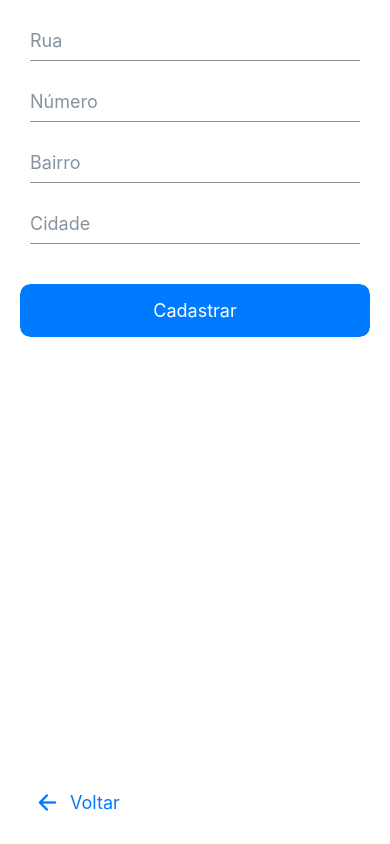
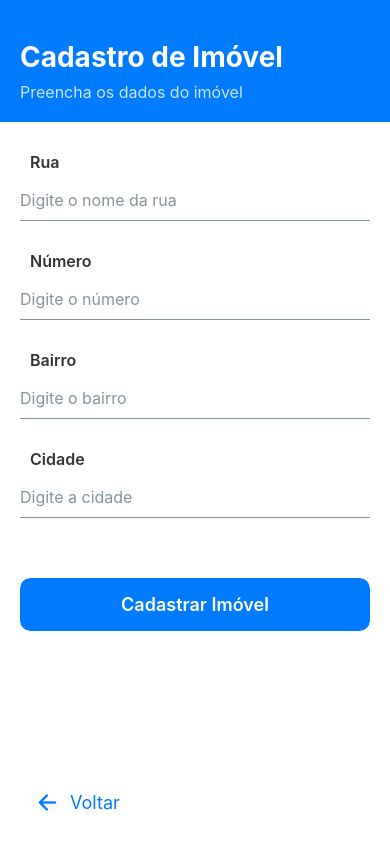
Before and after one commit to lucasskt18/iTBI-calc, a React Native app: screen /RegisterProperty in a window 390 px wide. Built offline with nearby package versions, Linux system fonts and the light colour scheme.

Commit message:
Add novo designer e layout para as telas

```diff
--- a/src/screens/CalculateITBIScreen.tsx
+++ b/src/screens/CalculateITBIScreen.tsx
@@ -20,10 +20,7 @@ export default function CalculateITBIScreen() {
   };
 
   const formatCurrency = (value: string) => {
-    // Remove todos os caracteres não numéricos
     const numbers = value.replace(/[^0-9]/g, '');
-
-    // Converte para número e formata como moeda
     const amount = parseFloat(numbers) / 100;
     return amount.toLocaleString('pt-BR', {
       style: 'currency',
@@ -39,31 +36,47 @@ export default function CalculateITBIScreen() {
   return (
     <View style={styles.container}>
       <ScrollView style={styles.scrollView}>
+        <View style={styles.header}>
+          <Text style={styles.title}>Cálculo de ITBI</Text>
+          <Text style={styles.subtitle}>Informe os valores para calcular</Text>
+        </View>
+
         <View style={styles.form}>
+          <View style={styles.inputContainer}>
+            <Text style={styles.label}>Valor do Imóvel</Text>
             <Input
-            placeholder="Valor do Imóvel"
+              placeholder="Digite o valor do imóvel"
               value={propertyValue}
               onChangeText={handlePropertyValueChange}
               keyboardType="numeric"
               containerStyle={styles.input}
+              inputStyle={styles.inputText}
             />
+          </View>
+
+          <View style={styles.inputContainer}>
+            <Text style={styles.label}>Alíquota (%)</Text>
             <Input
-            placeholder="Alíquota (%)"
+              placeholder="Digite a alíquota (ex: 2.5)"
               value={taxRate}
               onChangeText={setTaxRate}
               keyboardType="numeric"
               containerStyle={styles.input}
+              inputStyle={styles.inputText}
             />
+          </View>
 
           <Button
             title="Calcular ITBI"
             onPress={calculateITBI}
             buttonStyle={styles.calculateButton}
             containerStyle={styles.buttonContainer}
+            titleStyle={styles.buttonText}
           />
 
           {result !== null && (
             <View style={styles.resultContainer}>
+              <Text style={styles.resultTitle}>Resultado do Cálculo</Text>
               <Text style={styles.resultLabel}>Valor do ITBI:</Text>
               <Text style={styles.resultValue}>
                 {result.toLocaleString('pt-BR', {
@@ -88,15 +101,45 @@ const styles = StyleSheet.create({
   scrollView: {
     flex: 1,
   },
+  header: {
+    padding: 20,
+    paddingTop: 40,
+    backgroundColor: '#007AFF',
+  },
+  title: {
+    fontSize: 28,
+    fontWeight: 'bold',
+    color: '#fff',
+    marginBottom: 8,
+  },
+  subtitle: {
+    fontSize: 16,
+    color: '#fff',
+    opacity: 0.8,
+  },
   form: {
     padding: 20,
-    paddingBottom: 100, // Espaço para o botão voltar
+    paddingTop: 30,
+    paddingBottom: 100,
+  },
+  inputContainer: {
+    marginBottom: 20,
+  },
+  label: {
+    fontSize: 16,
+    fontWeight: '600',
+    color: '#333',
+    marginBottom: 8,
+    marginLeft: 10,
   },
   input: {
-    marginBottom: 10,
+    paddingHorizontal: 0,
+  },
+  inputText: {
+    fontSize: 16,
   },
   buttonContainer: {
-    marginTop: 20,
+    marginTop: 30,
     borderRadius: 10,
   },
   calculateButton: {
@@ -104,20 +147,38 @@ const styles = StyleSheet.create({
     paddingVertical: 15,
     borderRadius: 10,
   },
+  buttonText: {
+    fontSize: 18,
+    fontWeight: '600',
+  },
   resultContainer: {
     marginTop: 30,
     padding: 20,
     backgroundColor: '#f8f9fa',
-    borderRadius: 10,
+    borderRadius: 15,
     alignItems: 'center',
+    shadowColor: '#000',
+    shadowOffset: {
+      width: 0,
+      height: 2,
+    },
+    shadowOpacity: 0.1,
+    shadowRadius: 4,
+    elevation: 3,
+  },
+  resultTitle: {
+    fontSize: 20,
+    fontWeight: 'bold',
+    color: '#333',
+    marginBottom: 15,
   },
   resultLabel: {
     fontSize: 16,
     color: '#666',
-    marginBottom: 10,
+    marginBottom: 8,
   },
   resultValue: {
-    fontSize: 24,
+    fontSize: 32,
     fontWeight: 'bold',
     color: '#007AFF',
   },
--- a/src/screens/ListPropertiesScreen.tsx
+++ b/src/screens/ListPropertiesScreen.tsx
@@ -37,21 +37,32 @@ export default function ListPropertiesScreen() {
 
   const renderProperty = ({ item }: { item: Property }) => (
     <Card containerStyle={styles.card}>
-      <Card.Title>{`${item.street}, ${item.number}`}</Card.Title>
+      <View style={styles.cardHeader}>
+        <Text style={styles.cardTitle}>{item.street}, {item.number}</Text>
+      </View>
       <Card.Divider />
       <View style={styles.propertyInfo}>
-        <Text style={styles.label}>Bairro:</Text>
-        <Text style={styles.value}>{item.neighborhood}</Text>
-      </View>
-      <View style={styles.propertyInfo}>
-        <Text style={styles.label}>Cidade:</Text>
-        <Text style={styles.value}>{item.city}</Text>
+        <View style={styles.infoRow}>
+          <Text style={styles.label}>Bairro:</Text>
+          <Text style={styles.value}>{item.neighborhood}</Text>
+        </View>
+        <View style={styles.infoRow}>
+          <Text style={styles.label}>Cidade:</Text>
+          <Text style={styles.value}>{item.city}</Text>
+        </View>
       </View>
     </Card>
   );
 
   return (
     <View style={styles.container}>
+      <View style={styles.header}>
+        <Text style={styles.title}>Imóveis Cadastrados</Text>
+        <Text style={styles.subtitle}>
+          {properties.length} {properties.length === 1 ? 'imóvel encontrado' : 'imóveis encontrados'}
+        </Text>
+      </View>
+
       <View style={styles.content}>
         {properties.length > 0 ? (
           <FlatList
@@ -64,6 +75,9 @@ export default function ListPropertiesScreen() {
           <View style={styles.emptyContainer}>
             <Text style={styles.emptyText}>
               Nenhum imóvel cadastrado ainda.
+            </Text>
+            <Text style={styles.emptySubtext}>
+              Cadastre um novo imóvel para começar.
             </Text>
           </View>
         )}
@@ -78,28 +92,67 @@ const styles = StyleSheet.create({
     flex: 1,
     backgroundColor: '#fff',
   },
+  header: {
+    padding: 20,
+    paddingTop: 40,
+    backgroundColor: '#007AFF',
+  },
+  title: {
+    fontSize: 28,
+    fontWeight: 'bold',
+    color: '#fff',
+    marginBottom: 8,
+  },
+  subtitle: {
+    fontSize: 16,
+    color: '#fff',
+    opacity: 0.8,
+  },
   content: {
     flex: 1,
   },
   listContainer: {
-    padding: 10,
-    paddingBottom: 100, // Espaço para o botão voltar
+    padding: 15,
+    paddingBottom: 100,
   },
   card: {
-    borderRadius: 10,
+    borderRadius: 15,
+    marginBottom: 15,
+    padding: 15,
+    shadowColor: '#000',
+    shadowOffset: {
+      width: 0,
+      height: 2,
+    },
+    shadowOpacity: 0.1,
+    shadowRadius: 4,
+    elevation: 3,
+  },
+  cardHeader: {
     marginBottom: 10,
   },
+  cardTitle: {
+    fontSize: 18,
+    fontWeight: 'bold',
+    color: '#333',
+  },
   propertyInfo: {
+    marginTop: 10,
+  },
+  infoRow: {
     flexDirection: 'row',
-    marginBottom: 5,
+    marginBottom: 8,
+    alignItems: 'center',
   },
   label: {
-    fontWeight: 'bold',
-    marginRight: 5,
+    fontSize: 16,
+    fontWeight: '600',
     color: '#666',
+    width: 70,
   },
   value: {
     flex: 1,
+    fontSize: 16,
     color: '#333',
   },
   emptyContainer: {
@@ -109,6 +162,13 @@ const styles = StyleSheet.create({
     padding: 20,
   },
   emptyText: {
+    fontSize: 18,
+    fontWeight: 'bold',
+    color: '#333',
+    textAlign: 'center',
+    marginBottom: 8,
+  },
+  emptySubtext: {
     fontSize: 16,
     color: '#666',
     textAlign: 'center',
--- a/src/screens/RegisterPropertyScreen.tsx
+++ b/src/screens/RegisterPropertyScreen.tsx
@@ -1,5 +1,5 @@
 import React, { useState } from 'react';
-import { View, StyleSheet, ScrollView } from 'react-native';
+import { View, StyleSheet, ScrollView, Text } from 'react-native';
 import { Button, Input } from '@rneui/themed';
 import { useNavigation } from '@react-navigation/native';
 import AsyncStorage from '@react-native-async-storage/async-storage';
@@ -52,38 +52,63 @@ export default function RegisterPropertyScreen() {
   return (
     <View style={styles.container}>
       <ScrollView style={styles.scrollView}>
+        <View style={styles.header}>
+          <Text style={styles.title}>Cadastro de Imóvel</Text>
+          <Text style={styles.subtitle}>Preencha os dados do imóvel</Text>
+        </View>
+
         <View style={styles.form}>
+          <View style={styles.inputContainer}>
+            <Text style={styles.label}>Rua</Text>
             <Input
-            placeholder="Rua"
+              placeholder="Digite o nome da rua"
               value={street}
               onChangeText={setStreet}
               containerStyle={styles.input}
+              inputStyle={styles.inputText}
             />
+          </View>
+
+          <View style={styles.inputContainer}>
+            <Text style={styles.label}>Número</Text>
             <Input
-            placeholder="Número"
+              placeholder="Digite o número"
               value={number}
               onChangeText={setNumber}
               keyboardType="numeric"
               containerStyle={styles.input}
+              inputStyle={styles.inputText}
             />
+          </View>
+
+          <View style={styles.inputContainer}>
+            <Text style={styles.label}>Bairro</Text>
             <Input
-            placeholder="Bairro"
+              placeholder="Digite o bairro"
               value={neighborhood}
               onChangeText={setNeighborhood}
               containerStyle={styles.input}
+              inputStyle={styles.inputText}
             />
+          </View>
+
+          <View style={styles.inputContainer}>
+            <Text style={styles.label}>Cidade</Text>
             <Input
-            placeholder="Cidade"
+              placeholder="Digite a cidade"
               value={city}
               onChangeText={setCity}
               containerStyle={styles.input}
+              inputStyle={styles.inputText}
             />
+          </View>
 
           <Button
-            title="Cadastrar"
+            title="Cadastrar Imóvel"
             onPress={handleRegister}
             buttonStyle={styles.registerButton}
             containerStyle={styles.buttonContainer}
+            titleStyle={styles.buttonText}
           />
         </View>
       </ScrollView>
@@ -100,15 +125,45 @@ const styles = StyleSheet.create({
   scrollView: {
     flex: 1,
   },
+  header: {
+    padding: 20,
+    paddingTop: 40,
+    backgroundColor: '#007AFF',
+  },
+  title: {
+    fontSize: 28,
+    fontWeight: 'bold',
+    color: '#fff',
+    marginBottom: 8,
+  },
+  subtitle: {
+    fontSize: 16,
+    color: '#fff',
+    opacity: 0.8,
+  },
   form: {
     padding: 20,
-    paddingBottom: 100, // Espaço para o botão voltar
+    paddingTop: 30,
+    paddingBottom: 100,
+  },
+  inputContainer: {
+    marginBottom: 20,
+  },
+  label: {
+    fontSize: 16,
+    fontWeight: '600',
+    color: '#333',
+    marginBottom: 8,
+    marginLeft: 10,
   },
   input: {
-    marginBottom: 10,
+    paddingHorizontal: 0,
+  },
+  inputText: {
+    fontSize: 16,
   },
   buttonContainer: {
-    marginTop: 20,
+    marginTop: 30,
     borderRadius: 10,
   },
   registerButton: {
@@ -116,4 +171,8 @@ const styles = StyleSheet.create({
     paddingVertical: 15,
     borderRadius: 10,
   },
+  buttonText: {
+    fontSize: 18,
+    fontWeight: '600',
+  },
 });
```
Lines whose indentation alone changed are shown as unchanged.
